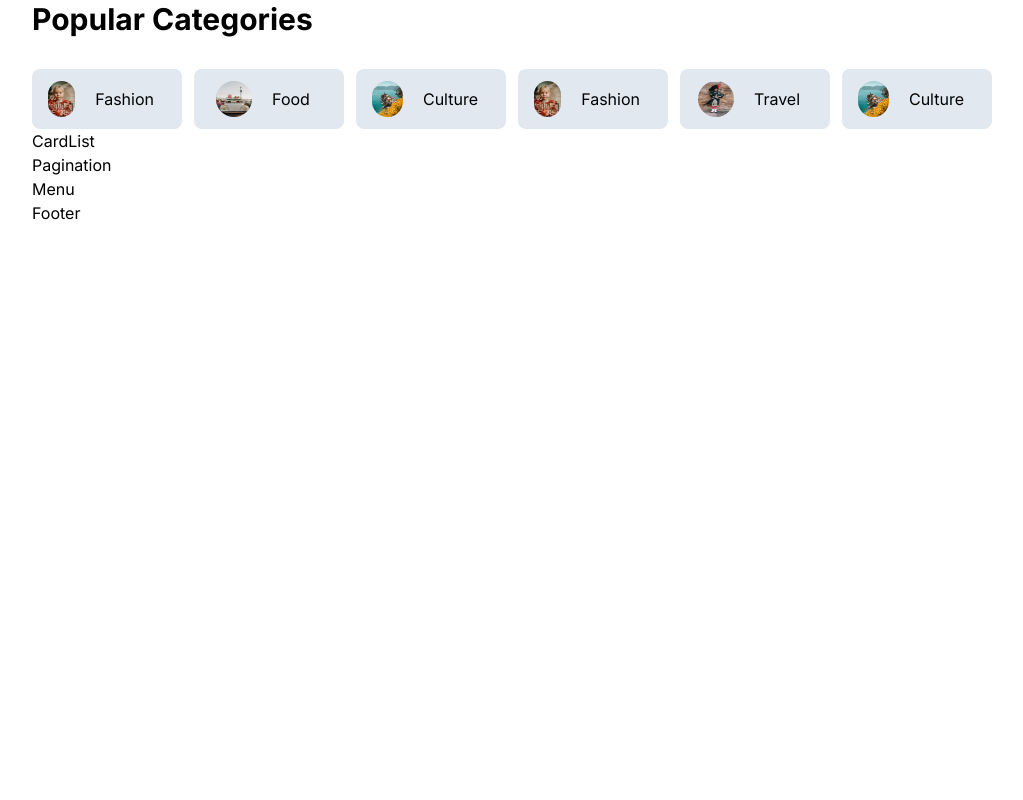
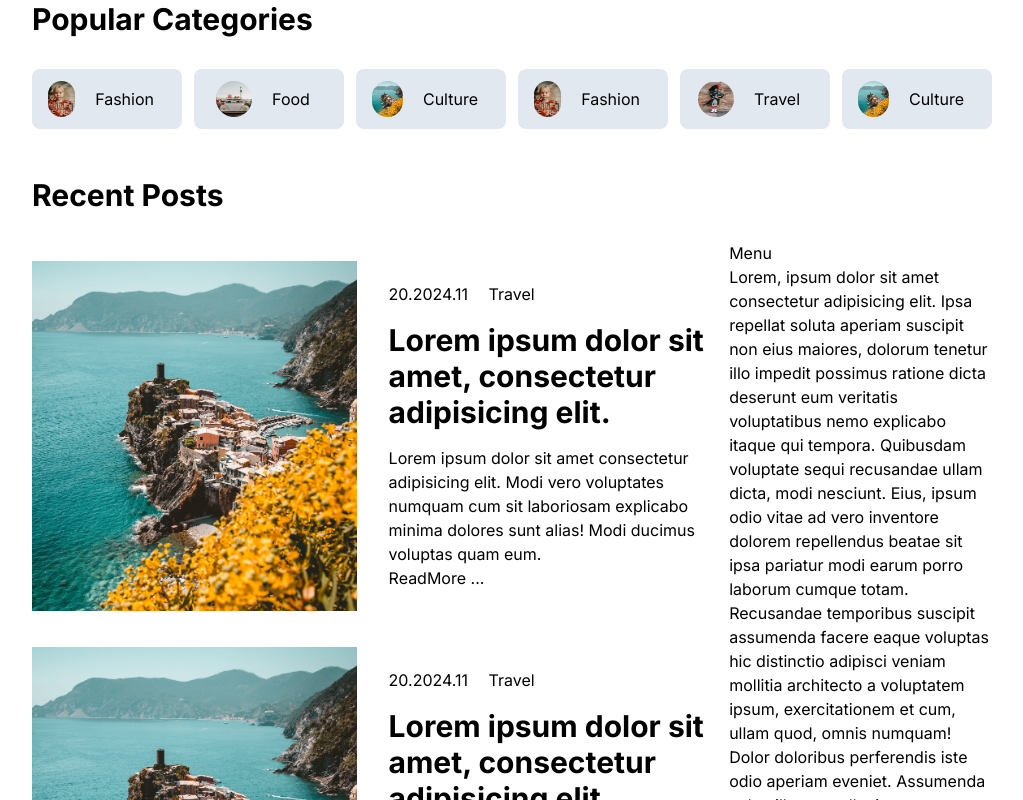
Before and after one commit to tharuAnish/Web-log, a Next.js app: page / in a window 1280 px wide. Shown: the part 940-1740 px from the top of the page, without its empty margins (128-1151 px from the left). Before the commit the page ends 1165 px from the top, so only its background shows below. Built offline with nearby package versions, Linux system fonts and the light colour scheme.

Commit message:
recent posts added

```diff
--- a/src/app/page.jsx
+++ b/src/app/page.jsx
@@ -9,9 +9,13 @@ export default function Home() {
     <div className="">
       <Featured />
       <CategoryList />
-      <div className="">
-        <CardList />
-        <Menu />
+      <div className="grid grid-cols-7 gap-4">
+        <div className="col-span-5">
+          <CardList />
+        </div>
+        <div className="col-span-2 mt-28">
+          <Menu />
+        </div>
       </div>
     </div>
   )
--- /dev/null
+++ b/src/components/card/Card.jsx
@@ -0,0 +1,27 @@
+import Image from "next/image"
+import Link from "next/link"
+
+export default function Card() {
+  return (
+    <div className=" flex gap-8 items-center">
+      <div className="h-[350px] w-[400px] relative  flex-1">
+        <Image src="/p1.jpeg" fill className="object-cover " />
+      </div>
+      <div className="flex-1 space-y-4">
+        <div className="space-x-4">
+          <span className="">20.2024.11 </span>
+          <span className="">Travel</span>
+        </div>
+        <h1 className="text-3xl font-bold">
+          Lorem ipsum dolor sit amet, consectetur adipisicing elit.
+        </h1>
+        <p>
+          Lorem ipsum dolor sit amet consectetur adipisicing elit. Modi vero
+          voluptates numquam cum sit laboriosam explicabo minima dolores sunt
+          alias! Modi ducimus voluptas quam eum.
+        </p>
+        <Link href="/">ReadMore ...</Link>
+      </div>
+    </div>
+  )
+}
--- a/src/components/cardList/CardList.jsx
+++ b/src/components/cardList/CardList.jsx
@@ -1,10 +1,18 @@
 import React from "react"
 import Pagination from "../pagination/Pagination"
+import Image from "next/image"
+import Card from "../card/Card"
 
 export default function CardList() {
   return (
-    <div>
-      CardList
+    <div className="grid-cols-5 ">
+      <h1 className="text-3xl font-bold my-12">Recent Posts</h1>
+      <div className="space-y-9">
+        <Card />
+        <Card />
+        <Card />
+        <Card />
+      </div>
       <Pagination />
     </div>
   )
--- a/src/components/menu/Menu.jsx
+++ b/src/components/menu/Menu.jsx
@@ -1,5 +1,28 @@
 import React from "react"
 
 export default function Menu() {
-  return <div>Menu</div>
+  return (
+    <div clasName="grid-cols-2 bg-green-200">
+      Menu
+      <p>
+        Lorem, ipsum dolor sit amet consectetur adipisicing elit. Ipsa repellat
+        soluta aperiam suscipit non eius maiores, dolorum tenetur illo impedit
+        possimus ratione dicta deserunt eum veritatis voluptatibus nemo
+        explicabo itaque qui tempora. Quibusdam voluptate sequi recusandae ullam
+        dicta, modi nesciunt. Eius, ipsum odio vitae ad vero inventore dolorem
+        repellendus beatae sit ipsa pariatur modi earum porro laborum cumque
+        totam. Recusandae temporibus suscipit assumenda facere eaque voluptas
+        hic distinctio adipisci veniam mollitia architecto a voluptatem ipsum,
+        exercitationem et cum, ullam quod, omnis numquam! Dolor doloribus
+        perferendis iste odio aperiam eveniet. Assumenda culpa illum repellat
+        ipsam eaque voluptate corporis veritatis adipisci laborum. Eligendi eos
+        voluptatum laborum, nihil ad consectetur dicta accusamus cumque,
+        adipisci beatae sed, expedita est deleniti quaerat earum architecto at
+        nobis. Sit aliquam eum cum consequuntur tempora voluptatum, nobis, id
+        enim voluptates, rem officiis placeat possimus. In perferendis, nihil
+        nesciunt, natus ullam cum quaerat aspernatur, veritatis quidem porro
+        consequuntur unde.
+      </p>
+    </div>
+  )
 }
```
